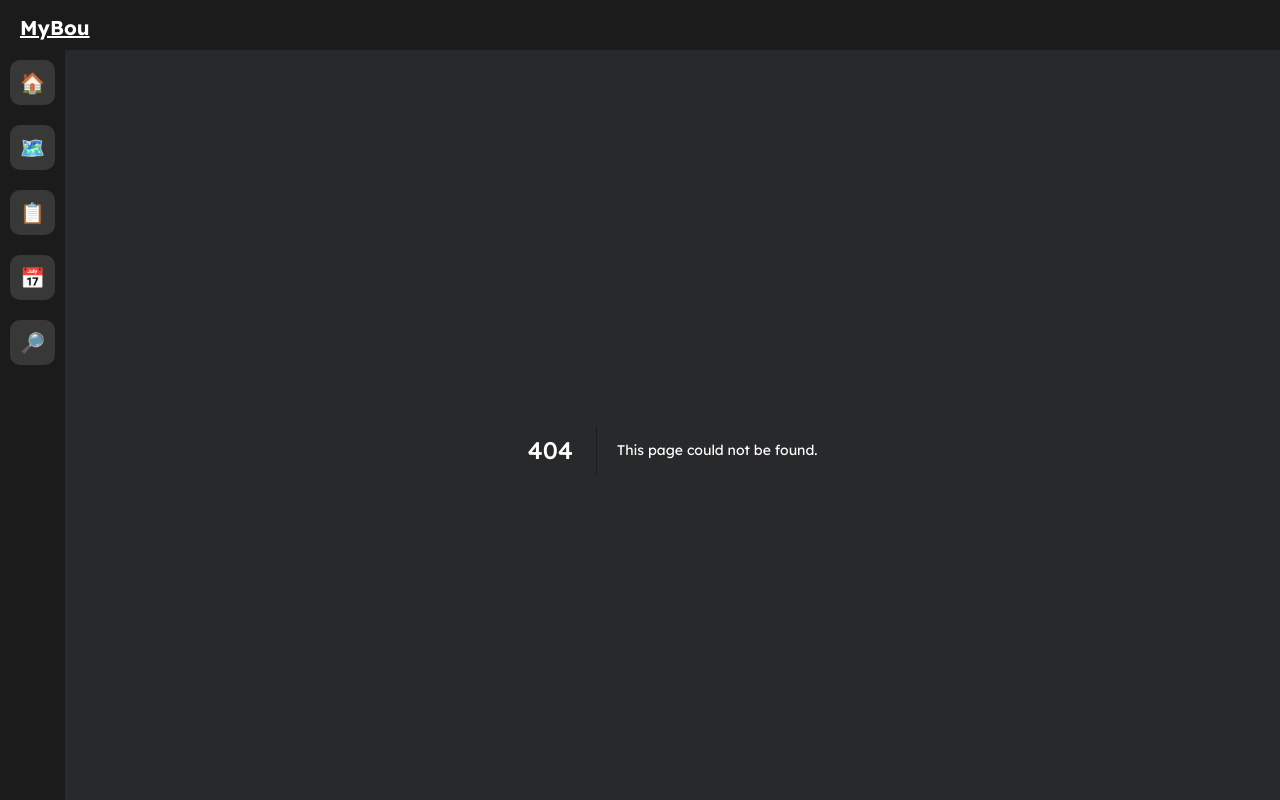
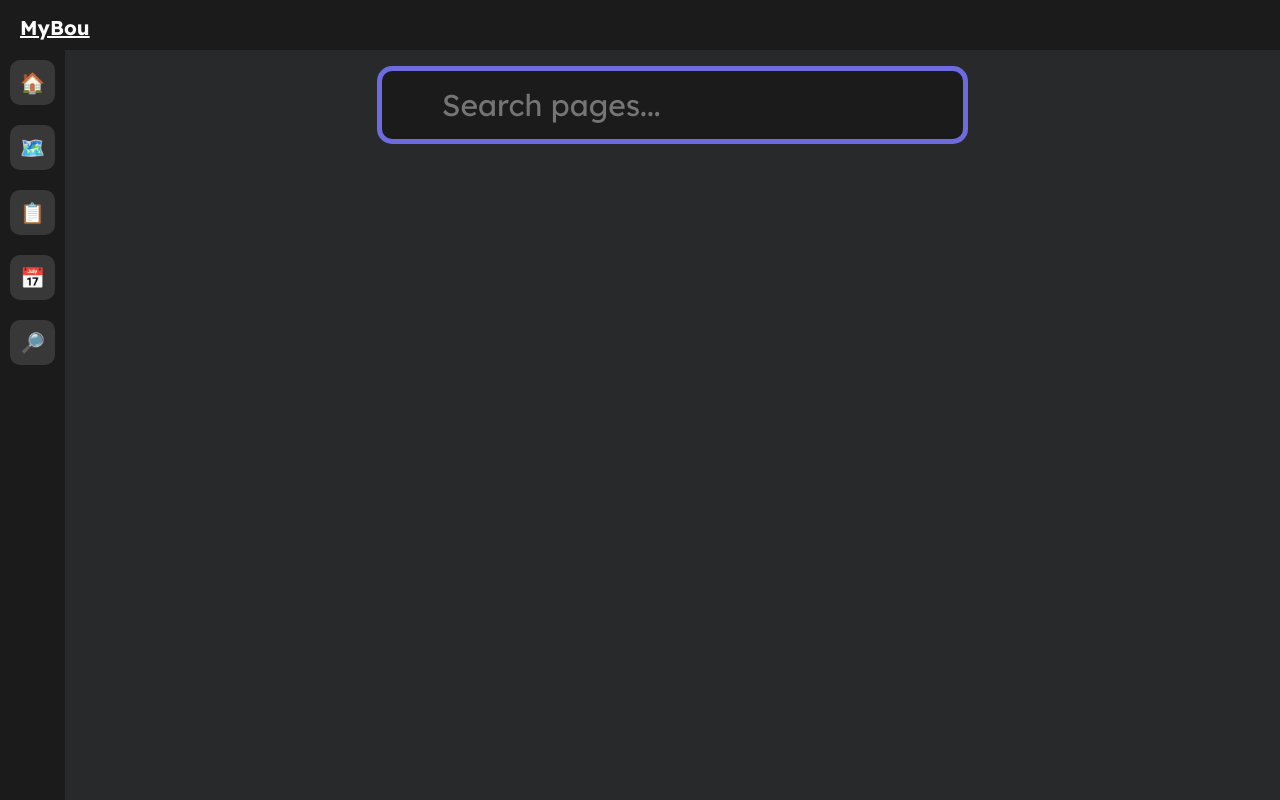
Before and after one commit to Lennythekau/mybou, a Next.js app: page /search in a window 1280 px wide. Before the commit this address had no page. Built offline with nearby package versions, Linux system fonts and the light colour scheme; a web font is replaced by a local one.

Commit message:
Added styling for search bar

```diff
--- /dev/null
+++ b/app/search/page.tsx
@@ -0,0 +1,7 @@
+import styles from "@/styles/search.module.css";
+
+export default function Page() {
+    return <div className="padded-container">
+        <input className={styles["search-bar"]} type="text" placeholder="Search pages..." />
+    </div>
+}
--- a/components/sidebar.tsx
+++ b/components/sidebar.tsx
@@ -8,7 +8,7 @@ export default function Sidebar() {
             <li><Link href="/map">🗺️</Link></li>
             <li><Link href="/attendance">📋</Link></li>
             <li><Link href="#">📅</Link></li>
-            <li><Link href="#">🔎</Link></li>
+            <li><Link href="/search">🔎</Link></li>
         </ul>
     </nav>
 }
--- /dev/null
+++ b/styles/search.module.css
@@ -0,0 +1,17 @@
+.search-bar {
+    width: 50%;
+    font-size: 30px;
+    margin: auto;
+    display: block;
+
+    border: 5px var(--c-purple) solid;
+    border-radius: 15px;
+    padding: 0.5em 2em;
+
+    background-color: var(--c-dark-grey);
+    color: white;
+}
+
+.search-bar:focus {
+    outline: 5px white solid;
+}
```
